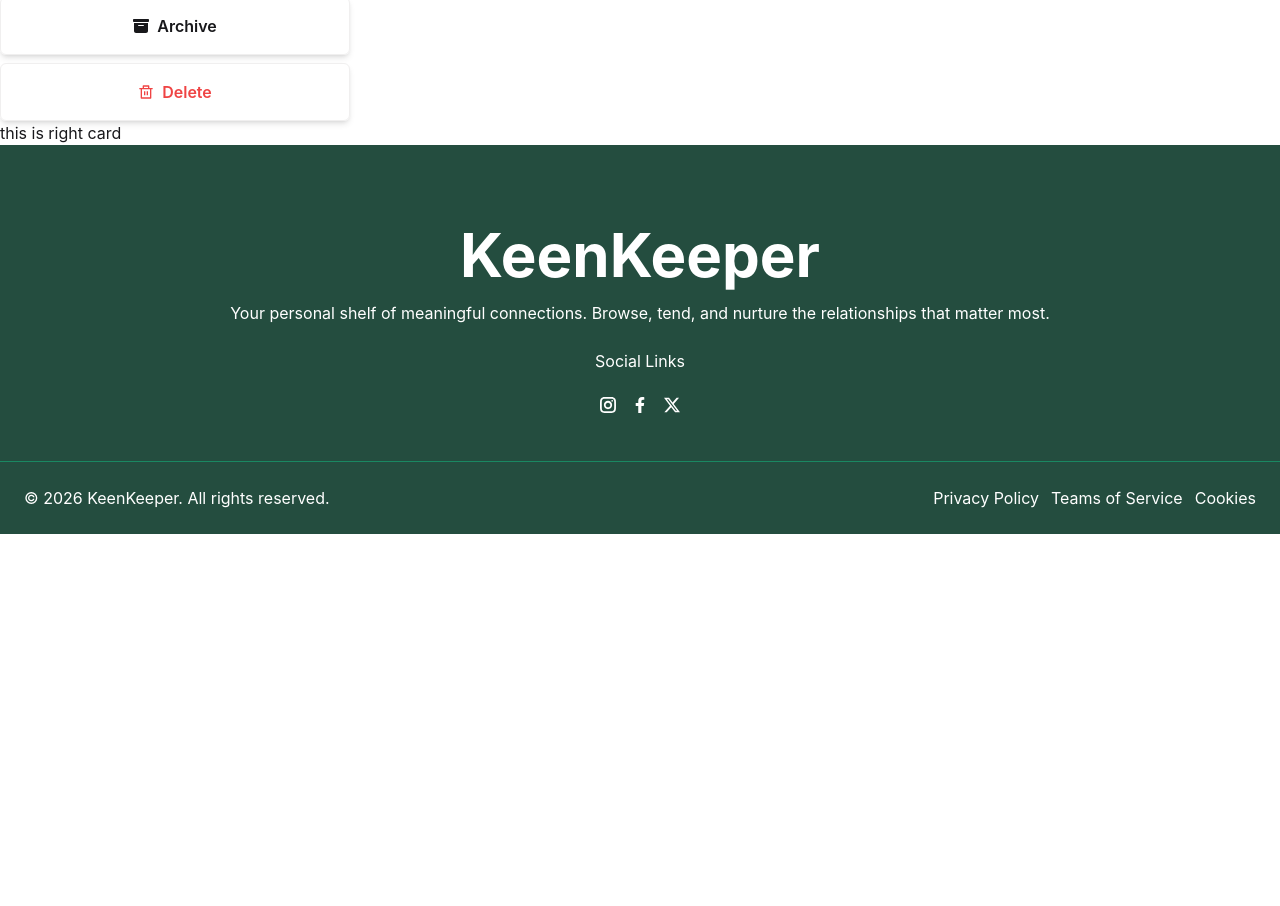
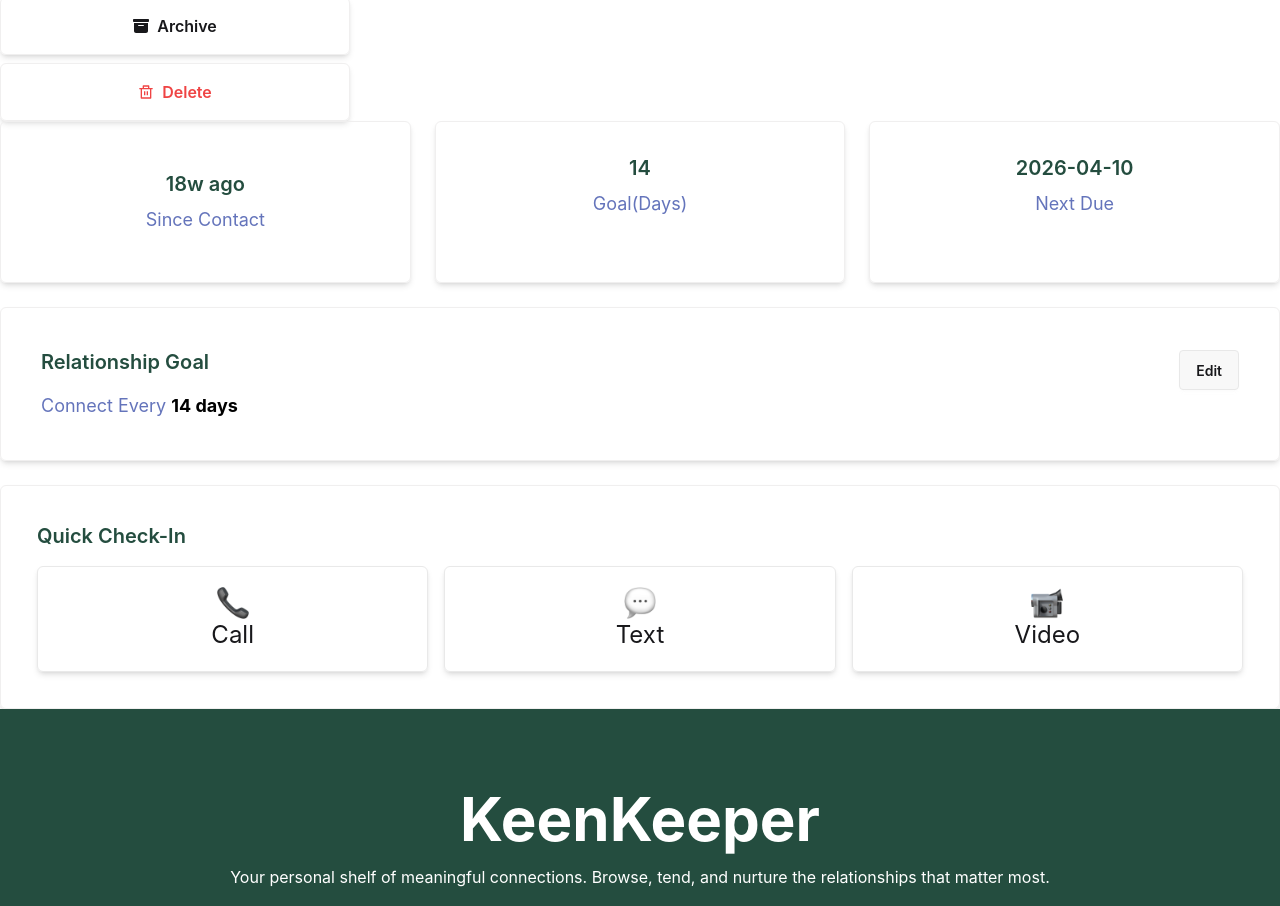
Before and after one commit to rohan-bhau/keen-keeper2, a Next.js app: page /friends/1 in a window 1280 px wide. Shown: the part 599-1505 px from the top of the page. Before the commit the page ends 1133 px from the top, so only its background shows below. Built offline with nearby package versions, Linux system fonts and the light colour scheme.

Commit message:
updated right card's data

```diff
--- a/src/ui/FriendDetailsCard/RightCard.jsx
+++ b/src/ui/FriendDetailsCard/RightCard.jsx
@@ -1,12 +1,96 @@
+import Image from 'next/image';
 import React from 'react'
 
 const RightCard = ({ friend }) => {
     console.log(friend)
   return (
-    <div>
-      this is right card
+    <div className="flex-1">
+      <div className="grid grid-cols-1 md:grid-cols-2 lg:grid-cols-3 gap-6 mb-6">
+        <div className="border  border-[hsl(0,2%,94%)] shadow-md rounded-md py-12  text-center ">
+          <h2 className="font-semibold text-[#244d3f] mb-2 text-xl">
+            {friend.days_since_contact}
+          </h2>
+          <p className="text-lg text-[#6474bb]">Since Contact</p>
+        </div>
+        <div className="border  border-[hsl(0,2%,94%)] shadow-md rounded-md py-8 text-center ">
+          <h2 className="font-semibold text-[#244d3f] mb-2 text-xl">
+            {friend.goal}
+          </h2>
+          <p className="text-lg text-[#6474bb]">Goal(Days)</p>
+        </div>
+        <div className="border  border-[hsl(0,2%,94%)] shadow-md rounded-md py-8  text-center ">
+          <h2 className="font-semibold text-[#244d3f] mb-2 text-xl">
+            {friend.next_due_date}
+          </h2>
+          <p className="text-lg text-[#6474bb]">Next Due</p>
+        </div>
+      </div>
+      <div className="border  border-[hsl(0,2%,94%)] shadow-md rounded-md p-10 mb-6">
+        <div className="flex justify-between items-center">
+          <h2 className="font-semibold text-xl text-[#244d3f] mb-4">
+            Relationship Goal
+          </h2>
+          <button className="btn">Edit</button>
+        </div>
+        <p className="text-lg text-[#6474bb]">
+          Connect Every{" "}
+          <span className="text-black font-bold">{friend.goal} days</span>
+        </p>
+      </div>
+      <div className="border  border-[hsl(0,2%,94%)] shadow-md rounded-md p-9">
+        <h2 className="text-[#244d3f] font-semibold text-xl mb-4">
+          Quick Check-In
+        </h2>
+        <div className="grid grid-cols-1 md:grid-cols-2 lg:grid-cols-3 gap-4">
+          <div
+            className="group border border-[#e9e9e9] shadow-md rounded-md p-5 cursor-pointer
+             transform transition-all duration-200 ease-out
+             hover:shadow-lg hover:scale-[1.03] hover:bg-gray-50
+             active:scale-[0.97] active:duration-100"
+          >
+            <Image
+              className="mx-auto transition-transform duration-200 ease-out group-hover:scale-110"
+              src={"/assets/call.png"}
+              alt="call icon"
+              width={32}
+              height={32}
+            />
+            <p className="text-2xl text-center">Call</p>
+          </div>
+          <div
+            className="group border border-[#e9e9e9] shadow-md items-center rounded-md p-5 cursor-pointer
+             transform transition-all duration-200 ease-out
+             hover:shadow-lg hover:scale-[1.03] hover:bg-gray-50
+             active:scale-[0.97] active:duration-100"
+          >
+            <Image
+              className="mx-auto transition-transform duration-200 ease-out group-hover:scale-110"
+              src={"/assets/text.png"}
+              alt="text icon"
+              width={32}
+              height={32}
+            />
+            <p className="text-2xl text-center">Text</p>
+          </div>
+          <div
+            className="group border border-[#e9e9e9] shadow-md rounded-md p-5 cursor-pointer
+             transform transition-all duration-200 ease-out
+             hover:shadow-lg hover:scale-[1.03] hover:bg-gray-50
+             active:scale-[0.97] active:duration-100"
+          >
+            <Image
+              className="mx-auto transition-transform duration-200 ease-out group-hover:scale-110"
+              src={"/assets/video.png"}
+              alt="video icon"
+              width={32}
+              height={32}
+            />
+            <p className="text-2xl text-center">Video</p>
+          </div>
+        </div>
+      </div>
     </div>
-  )
+  );
 }
 
 export default RightCard
```
